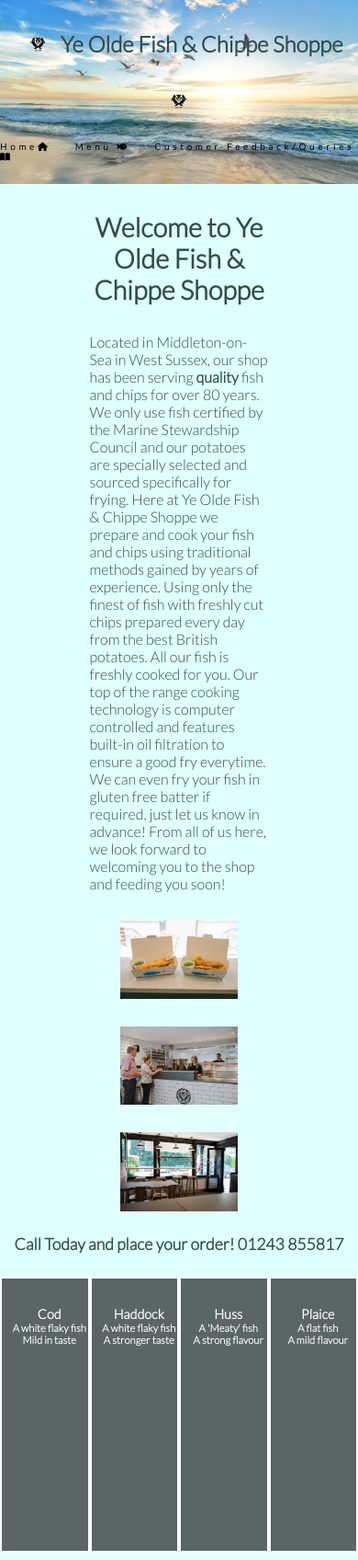
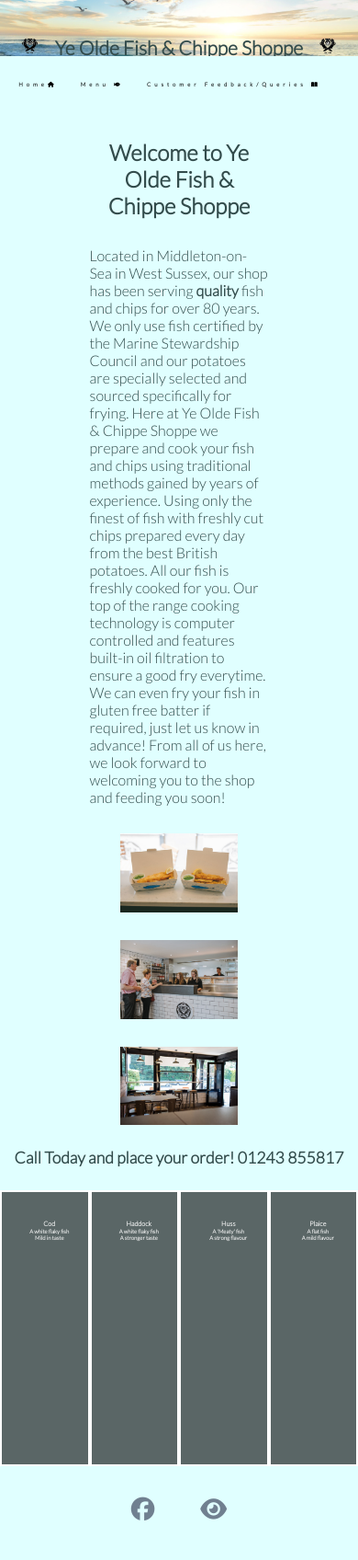
Before and after one commit to Olivertrain1221/Project_1-, a plain HTML site: page index.html in a window 390 px wide. Shown: the top 1696 px of the page at 92% size. Drawn offline with Linux system fonts and the light colour scheme.

Commit message:
Add changes to the nav bar allowing it to be sticky

```diff
--- a/assets/css/style.css
+++ b/assets/css/style.css
@@ -10,8 +10,8 @@ body {
     color: #324B4B;
     font-weight: 250;
     background-color: #E0FFFF;
-    height: 480px;
     padding-top: 0px;
+    position: relative;
 }
 
 
@@ -28,18 +28,21 @@ header {
 .background-pic {
     background-image: url("../images/sea.jpg");
     width: 100%;
-    height: 100%;
+    height: 250%;
     background-repeat: no-repeat;
     background-position: center;
     margin-top: 0px;
     z-index: -1;
-    position: absolute;
     background-size: cover;
+    display: flex;
+    justify-content: center;
+    align-items: center;
 }
 
 .welcome-container {
     width: 100%;
     margin-top: 30px;
+
 }
 
 .welcome {
@@ -98,8 +101,16 @@ header {
     font-size: 120%;
     letter-spacing: 4px;
     position: sticky;
+    position: -webkit-sticky;
     top: 0;
-    margin-top:30px;
+    display:flex;
+    align-items: center;
+    justify-content: center;
+    width: 100%;
+    height: 60px;
+    padding: 0;
+    margin: 0;
+    background-color: #e0ffff;
 }
 
 #nav-bar li {
@@ -107,7 +118,6 @@ header {
     text-align: center;
     list-style-type: none;
     margin-right: 20px;
-    position: sticky;
     top: 0;
 
 }
@@ -357,6 +367,152 @@ footer ul {
 
 @media screen and (max-width:430px) {
 
+    header {
+        height:200px;
+    }
+
+    .welcome h2 {
+        font-size: 150%;
+    }
+
+    #main-heading {
+        font-size:120%;
+    }
+
+    #nav-bar {
+        font-size: 30%;
+    }
+
+    .cod {
+        font-size: 30%;
+    }
+
+    .plaice {
+        font-size: 30%;
+    }
+
+
+    .huss {
+        font-size: 30%;
+    }
+
+    .haddock {
+        font-size: 30%;
+    }
 
 
 }
+
+@media screen and (max-width:350px) {
+
+    header {
+        height:200px;
+    }
+
+    .welcome h2 {
+        font-size: 120%;
+    }
+
+    #main-heading {
+        font-size:90%;
+    }
+
+    #nav-bar {
+        font-size: 1%;
+    }
+
+    .cod {
+        font-size: 20%;
+    }
+
+    .plaice {
+        font-size: 20%;
+    }
+
+
+    .huss {
+        font-size: 20%;
+    }
+
+    .haddock {
+        font-size: 20%;
+    }
+
+
+}
+
+@media screen and (max-width:430px) {
+
+    header {
+        height:200px;
+    }
+
+    .welcome h2 {
+        font-size: 150%;
+    }
+
+    #main-heading {
+        font-size:120%;
+    }
+
+    #nav-bar {
+        font-size: 30%;
+    }
+
+    .cod {
+        font-size: 30%;
+    }
+
+    .plaice {
+        font-size: 30%;
+    }
+
+
+    .huss {
+        font-size: 30%;
+    }
+
+    .haddock {
+        font-size: 30%;
+    }
+
+
+}
+
+@media screen and (max-width:340px) {
+
+    header {
+        height:200px;
+    }
+
+    .welcome h2 {
+        font-size: 110%;
+    }
+
+    #main-heading {
+        font-size:80%;
+    }
+
+    #nav-bar {
+        font-size: 10%;
+    }
+
+    .cod {
+        font-size: 20%;
+    }
+
+    .plaice {
+        font-size: 20%;
+    }
+
+
+    .huss {
+        font-size: 20%;
+    }
+
+    .haddock {
+        font-size: 20%;
+    }
+
+
+}
--- a/index.html
+++ b/index.html
@@ -10,12 +10,12 @@
 </head>
 
 <body>
-    <header id="background-img">
-        <div class="background-pic"></div>
+    <header id="background-img" class="background-pic">
         <h1 id="main-heading"> <a href="index.html"><img src="./assets/images/logo.png" alt="logo of shop" id="logo"></a>Ye Olde Fish & Chippe
             Shoppe<a href="index.html"><img src="./assets/images/logo.png" alt="logo of shop" id="logo"></a></h1>
+    </header>
 
-        <div id="nav-bar-center">
+
         <nav id="nav-bar">
             <ul>
                 <li>
@@ -29,10 +29,6 @@
                 </li>
             </ul>
         </nav>
-        </div>
-
-    </header>
-
 
     <section class="welcome-container">
         <div class="welcome">
```
Also changed, not shown: form.html (+6 -6 lines), menu.html (+4 -8 lines), queries.html (+5 -6 lines). Lines whose indentation alone changed are shown as unchanged.
